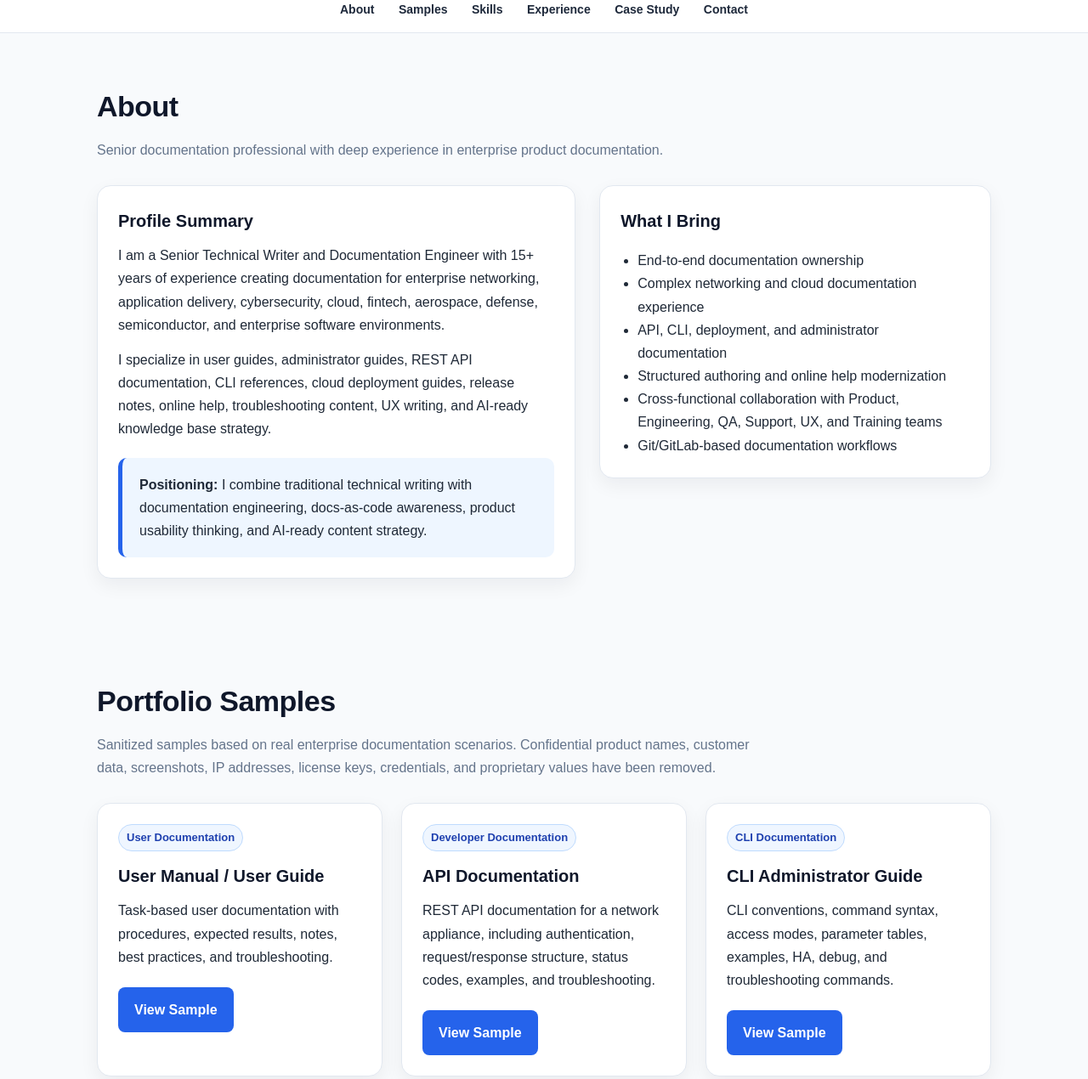
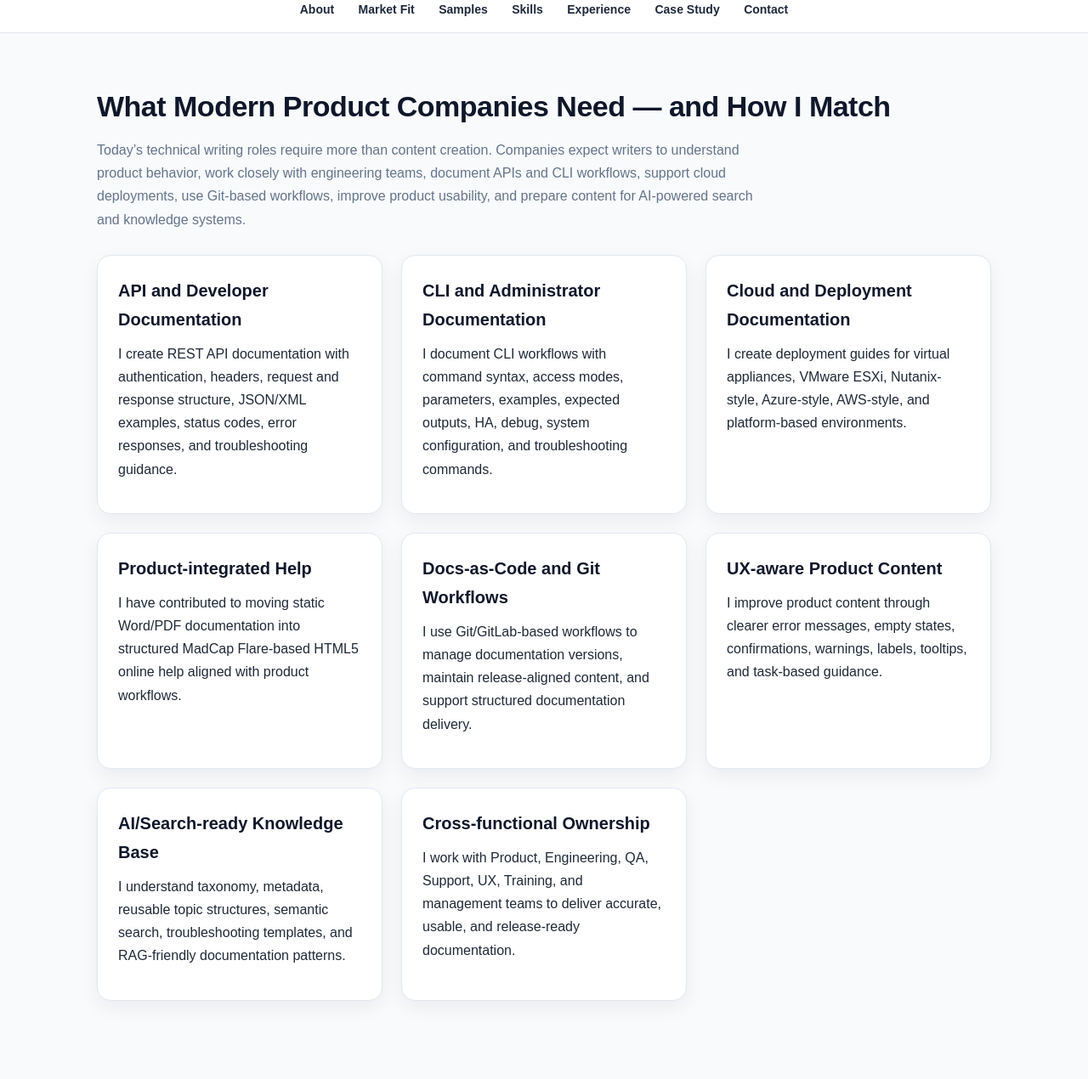
Before and after one commit to Jansirani-vijayan/Jansirani-vijayan.github.io, a plain HTML site: page index.html in a window 1280 px wide. Shown: the part 672-1942 px from the top of the page at 85% size. Drawn offline with Linux system fonts and the light colour scheme.

Commit message:
Update index.html

```diff
--- a/index.html
+++ b/index.html
@@ -329,12 +329,91 @@
 
   <nav>
     <a href="#about">About</a>
+    <a href="#market-fit">Market Fit</a>
     <a href="#samples">Samples</a>
     <a href="#skills">Skills</a>
     <a href="#experience">Experience</a>
     <a href="#case-study">Case Study</a>
     <a href="#contact">Contact</a>
   </nav>
+
+<section id="market-fit">
+  <div class="section-title">
+    <h2>What Modern Product Companies Need — and How I Match</h2>
+    <p>
+      Today’s technical writing roles require more than content creation. Companies expect writers
+      to understand product behavior, work closely with engineering teams, document APIs and CLI workflows,
+      support cloud deployments, use Git-based workflows, improve product usability, and prepare content
+      for AI-powered search and knowledge systems.
+    </p>
+  </div>
+
+  <div class="card-grid">
+    <div class="card">
+      <h3>API and Developer Documentation</h3>
+      <p>
+        I create REST API documentation with authentication, headers, request and response structure,
+        JSON/XML examples, status codes, error responses, and troubleshooting guidance.
+      </p>
+    </div>
+
+    <div class="card">
+      <h3>CLI and Administrator Documentation</h3>
+      <p>
+        I document CLI workflows with command syntax, access modes, parameters, examples,
+        expected outputs, HA, debug, system configuration, and troubleshooting commands.
+      </p>
+    </div>
+
+    <div class="card">
+      <h3>Cloud and Deployment Documentation</h3>
+      <p>
+        I create deployment guides for virtual appliances, VMware ESXi, Nutanix-style,
+        Azure-style, AWS-style, and platform-based environments.
+      </p>
+    </div>
+
+    <div class="card">
+      <h3>Product-integrated Help</h3>
+      <p>
+        I have contributed to moving static Word/PDF documentation into structured
+        MadCap Flare-based HTML5 online help aligned with product workflows.
+      </p>
+    </div>
+
+    <div class="card">
+      <h3>Docs-as-Code and Git Workflows</h3>
+      <p>
+        I use Git/GitLab-based workflows to manage documentation versions, maintain release-aligned
+        content, and support structured documentation delivery.
+      </p>
+    </div>
+
+    <div class="card">
+      <h3>UX-aware Product Content</h3>
+      <p>
+        I improve product content through clearer error messages, empty states, confirmations,
+        warnings, labels, tooltips, and task-based guidance.
+      </p>
+    </div>
+
+    <div class="card">
+      <h3>AI/Search-ready Knowledge Base</h3>
+      <p>
+        I understand taxonomy, metadata, reusable topic structures, semantic search,
+        troubleshooting templates, and RAG-friendly documentation patterns.
+      </p>
+    </div>
+
+    <div class="card">
+      <h3>Cross-functional Ownership</h3>
+      <p>
+        I work with Product, Engineering, QA, Support, UX, Training, and management teams
+        to deliver accurate, usable, and release-ready documentation.
+      </p>
+    </div>
+  </div>
+</section>
 
   <section id="about">
     <div class="section-title">
```
